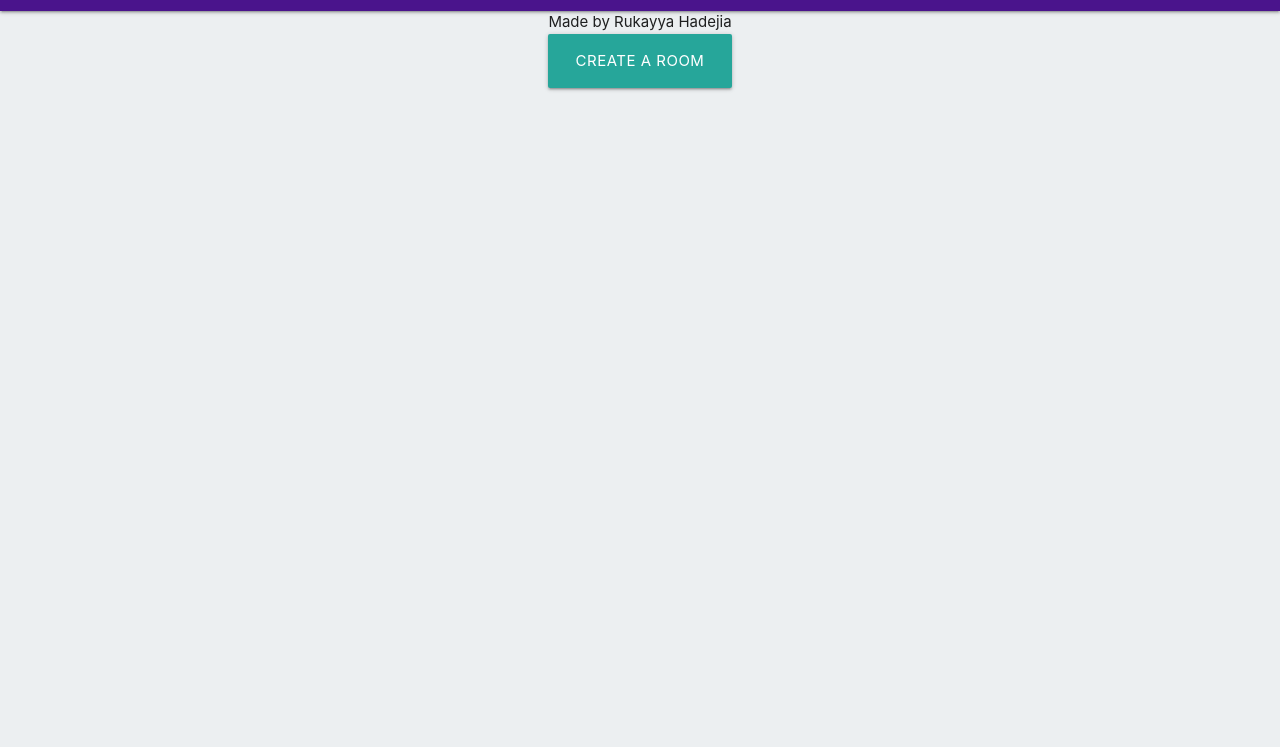
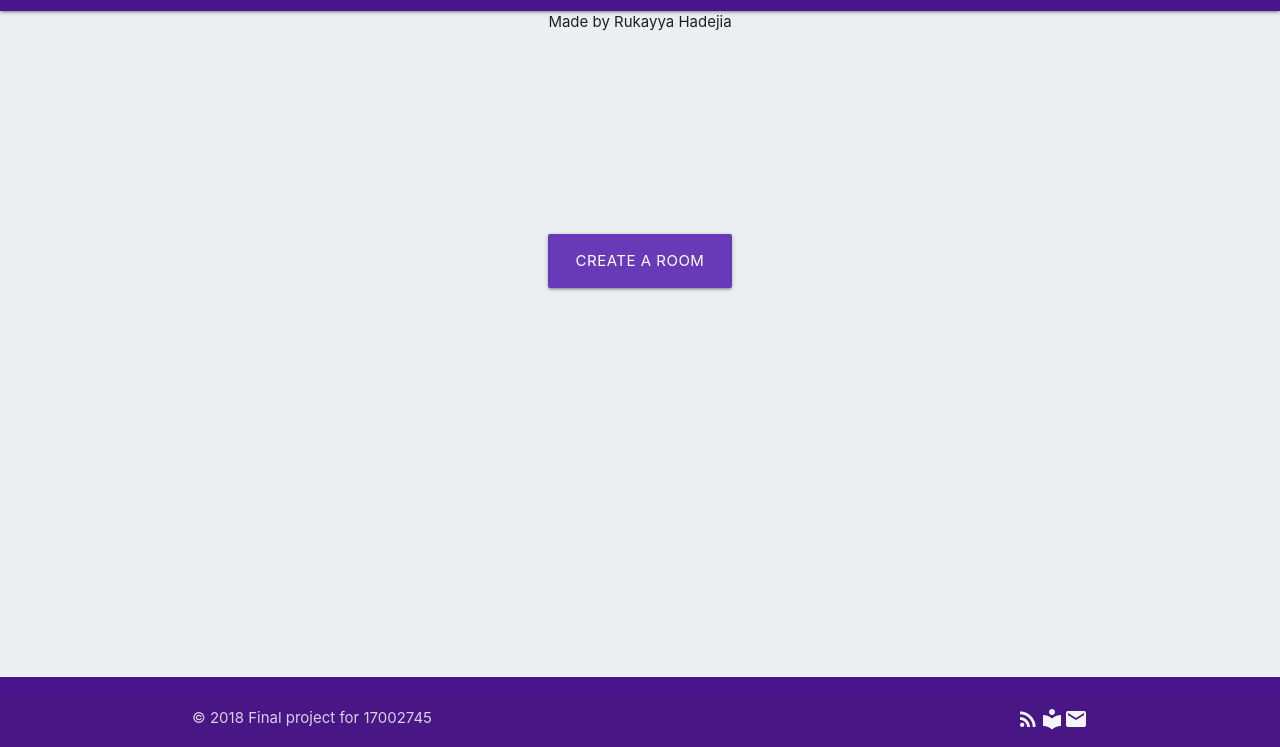
Before and after one commit to Rukky/Conchat, a website: page Public/Index.html in a window 1280 px wide. Shown: the part 53-800 px from the top of the page. Drawn offline with nearby package versions, Linux system fonts and the light colour scheme.

Commit message:
Footer, socket works on mac

```diff
--- a/Public/Index.html
+++ b/Public/Index.html
@@ -5,30 +5,43 @@
     <meta name="viewport" content="width=device-width, initial-scale=1, shrink-to-fit=no">
     <title>Conchat</title>
     <link rel="stylesheet" href="Style.css">
-   <link rel="stylesheet" href="https://cdnjs.cloudflare.com/ajax/libs/materialize/1.0.0-rc.2/css/materialize.min.css">
+    <link rel="stylesheet" href="https://cdnjs.cloudflare.com/ajax/libs/materialize/1.0.0-rc.2/css/materialize.min.css">
     <link href="https://fonts.googleapis.com/icon?family=Material+Icons" rel="stylesheet">
-
-
-  </head>
+</head>
 <body class="blue-grey lighten-5">
+  <header>
   <nav>
   <div class="nav-wrapper purple darken-4">
     <a href="http://127.0.0.1:8000" class="brand-logo center">Conchat</a>
     <ul id="nav-mobile" class="right hide-on-med-and-down">
     </ul>
   </div>
-</nav>
-<div class="container">
+ </nav>
+ </header>
+ <main>
+ <div class="container">
   <p class="center-align"> Made by Rukayya Hadejia</p>
+ </div>
   <div class="container">
-  <div class="container">
-  <form class="center-align" action="">
-  <button class=" waves-effect waves-light btn-large" type="submit"id= "change">Create a room</button>
+  <form class="center-align create" action="">
+  <button class=" waves-effect waves-light btn-large deep-purple" type="submit"id= "change">Create a room</button>
   </form>
-</div>
+ </div>
+</main>
 <script src="https://code.jquery.com/jquery-1.10.2.min.js"></script>
 <script src="/IndexClient.js"></script>
 <script src="https://cdnjs.cloudflare.com/ajax/libs/materialize/1.0.0-rc.2/js/materialize.min.js"></script>
+</body>
 
-</body>
+
+<footer class="page-footer purple darken-4">
+      <div class="footer-copyright">
+        <div class="container">
+        © 2018 Final project for 17002745
+        <a class="grey-text text-lighten-4 right" href="#!"><i class="material-icons">mail</i></a>
+        <a class="grey-text text-lighten-4 right" href="#!"><i class="material-icons">local_library</i></a>
+        <a class="grey-text text-lighten-4 right" href="#!"><i class="material-icons">rss_feed</i></a>
+        </div>
+      </div>
+    </footer>
 </html>
--- a/Public/IndexClient.js
+++ b/Public/IndexClient.js
@@ -2,7 +2,7 @@ $(function () {
 $('#change').click(function(){
   var id = Math.random().toString(36).substring(7);
   console.log(id);
-  window.location="http://rukky-desktop:8000/" + id;
+  window.location="http://127.0.0.1:8000/" + id;
   return false;
 });
 
--- a/Public/style.css
+++ b/Public/style.css
@@ -47,3 +47,15 @@ border: 0;
 .pm{
   font-style: italic;
 }
+body {
+    display: flex;
+    min-height: 100vh;
+    flex-direction: column;
+  }
+
+  main {
+    flex: 1 0 auto;
+  }
+.create{
+  padding: 200px
+}
--- a/package.json
+++ b/package.json
@@ -18,6 +18,7 @@
     "foundation-sites": "^6.5.0-rc.2",
     "ioredis": "^3.2.2",
     "jsdoc": "^3.5.5",
+    "materialize-social": "^1.0.3",
     "redis": "^2.8.0",
     "redis-hashes": "^0.6.1",
     "socket-anti-spam": "^2.0.0",
```
Also changed, not shown: Public/client.js (+4 -6 lines), 1 other file.
